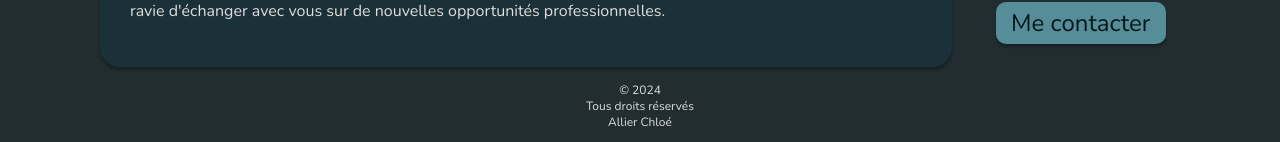
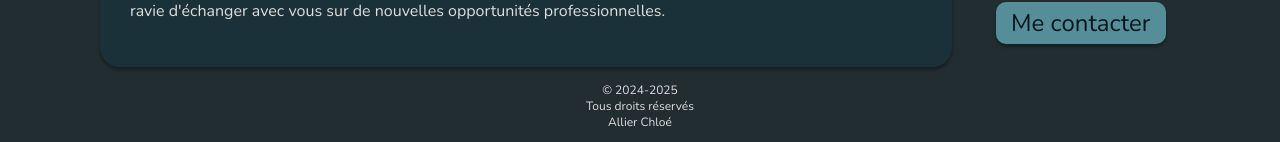
Before and after one commit to 01Chloe/Portfolio, a React (Vite) app: page / in a window 1280 px wide. Shown: the part 704-846 px from the top of the page. Built offline with nearby package versions, Linux system fonts and the light colour scheme.

Commit message:
Change year footer

```diff
--- a/src/components/Footer.tsx
+++ b/src/components/Footer.tsx
@@ -4,7 +4,7 @@ const Footer = () => {
   return (
     <footer>
       <p>
-        © 2024
+        © 2024-2025
         <br />
         Tous droits réservés
         <br />
```
